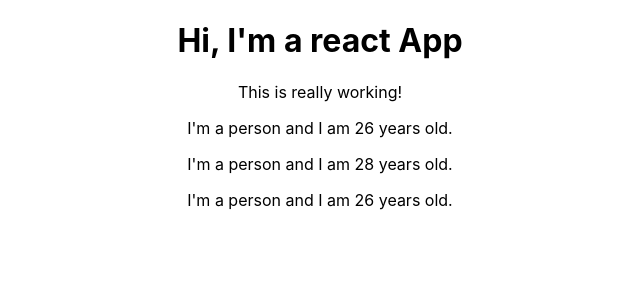
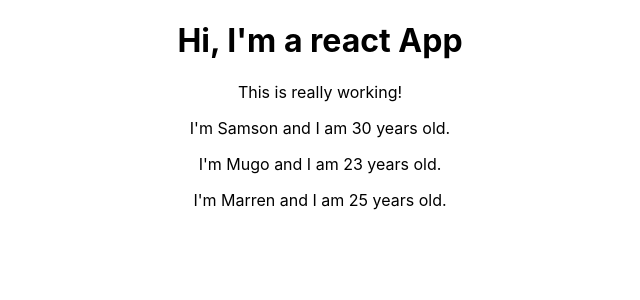
Before and after one commit to kimanicharles911/burger_restaurant_drivethru_w_react_js, a React (Create React App) app: page / in a window 1280 px wide. Shown: the top 300 px of the page, without its empty margins (320-960 px from the left). Built offline with nearby package versions, Linux system fonts and the light colour scheme.

Commit message:
working with props

```diff
--- a/src/App.js
+++ b/src/App.js
@@ -6,9 +6,9 @@
     <div className="App">
       <h1>Hi, I'm a react App</h1>
       <p>This is really working!</p>
-      <Person />
-      <Person />
-      <Person />
+      <Person name="Samson" age="30" />
+      <Person name="Mugo" age="23" >My Hobbies: Racing</Person>
+      <Person name="Marren" age="25" />
     </div>
   );
   /* return React.createElement("div",  {className: "App"}, React.createElement("h1", null, "Hi I'm a React App!!!")); */
--- a/src/Person/Person.jsx
+++ b/src/Person/Person.jsx
@@ -1,7 +1,7 @@
-const Person = () => {
+const Person = ({name, age}) => {
   return(
     <>
-      <p>I'm a person and I am {Math.floor(Math.random() * 30)} years old.</p>
+      <p>I'm {name} and I am {age} years old.</p>
     </>
   );
 }
```
